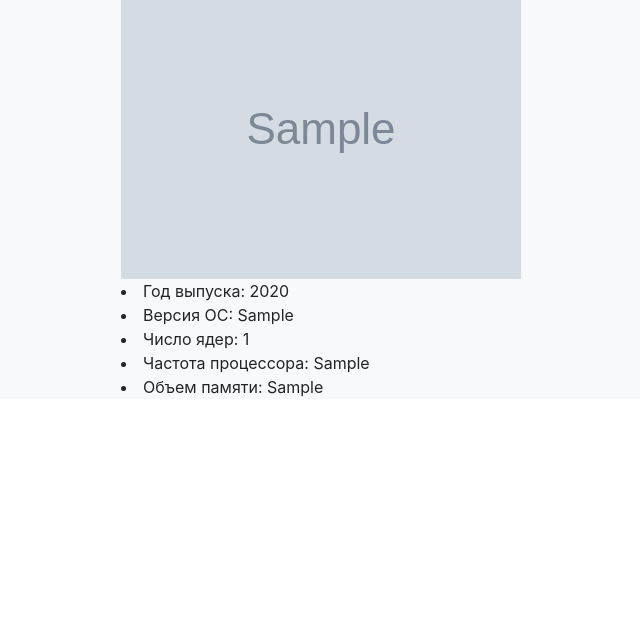
After one commit to 30padavan10/notes, a Django app: page /shop/product/1 in a window 1280 px wide. The commit adds this page. Shown: the part 122-761 px from the top of the page, without its empty margins (59-699 px from the left). Run offline with Django 3.2, Linux system fonts and the light colour scheme; tables that the repository leaves empty hold one stand-in row (values such as "Sample post"); grey boxes marked "Sample" are stand-in pictures; some libraries are stand-ins or nearby versions.

Commit message:
Добавление get_absolute_url в Good, product_detail

```diff
--- a/shop/models.py
+++ b/shop/models.py
@@ -6,24 +6,27 @@ from django.urls import reverse
 
 
 class Good(models.Model):
-	#id = models.UUIDField(primary_key=True, default=uuid.uuid4, editable=False)  Это хорошая альтернатива AutoField для primary key, т.к. база данных не генерирует UUID, хотя наличие uuid рекомендуется. AutoField создается автоматически для каждой модели, если ни одно из полей модели не указывает явно primary key.
-	producer = models.ForeignKey('Producer', on_delete=models.CASCADE)
-	name = models.CharField(max_length=100)
-	dev = (('Смартфон','Смартфон'), ('Ноутбук','Ноутбук'))
-	category = models.CharField(max_length=15, choices=dev, default='Смартфон', blank=True)
-	price = models.DecimalField(max_digits=10, decimal_places=2)
-	description = models.TextField(max_length=1000)
-	image = models.ImageField(null=True, blank=True, upload_to='images', help_text='150x150px', verbose_name='Ссылка картинки')
-	comments = models.ForeignKey('Comment', on_delete=models.CASCADE, null=True, blank=True)
-	sale = models.BooleanField()
-	pub_date = models.DateTimeField(null=True, blank=True)
+        #id = models.UUIDField(primary_key=True, default=uuid.uuid4, editable=False)  Это хорошая альтернатива AutoField для primary key, т.к. база данных не генерирует UUID, хотя наличие uuid рекомендуется. AutoField создается автоматически для каждой модели, если ни одно из полей модели не указывает явно primary key.
+        producer = models.ForeignKey('Producer', on_delete=models.CASCADE)
+        name = models.CharField(max_length=100)
+        dev = (('Смартфон','Смартфон'), ('Ноутбук','Ноутбук'))
+        category = models.CharField(max_length=15, choices=dev, default='Смартфон', blank=True)
+        price = models.DecimalField(max_digits=10, decimal_places=2)
+        description = models.TextField(max_length=1000)
+        image = models.ImageField(null=True, blank=True, upload_to='images', help_text='150x150px', verbose_name='Ссылка картинки')
+        comments = models.ForeignKey('Comment', on_delete=models.CASCADE, null=True, blank=True)
+        sale = models.BooleanField()
+        pub_date = models.DateTimeField(null=True, blank=True)
 
 
-	class Meta:
-		ordering = ['-pub_date']
+        class Meta:
+            ordering = ['-pub_date']
 
-	def __str__(self):
-		return self.name
+        def __str__(self):
+            return self.name
+
+        def get_absolute_url(self):
+            return reverse('product-detail', args=[str(self.id)])
 
 
 class Producer(models.Model):
--- a/shop/templates/shop/list_of_last_goods.html
+++ b/shop/templates/shop/list_of_last_goods.html
@@ -11,7 +11,7 @@
             <h5 class="card-title">{{goods.category}} {{goods.producer}} {{goods.name}}</h5>
             <img src="{{goods.image.url}}" class="mx-auto d-block" alt="" style=" height: 10rem;">
             <p class="card-text">{{goods.description|truncatechars:100}}</p>
-            <a href="{{smart.get_absolute_url}}" class="btn btn-primary">Подробнее</a>
+            <a href="{{goods.get_absolute_url}}" class="btn btn-primary">Подробнее</a>
         </div>
         </div>
         {%endfor%}
@@ -24,6 +24,7 @@
                 <h5 class="card-title">{{goods.category}} {{goods.producer}} {{goods.name}}</h5>
                 <img src="{{goods.image.url}}" class="mx-auto d-block" alt="" style=" height: 10rem;">
 					<p class="card-text">{{goods.description|truncatechars:100}}</p>
+                    <a href="{{goods.get_absolute_url}}" class="btn btn-primary">Подробнее</a>
             </div>
         </div>
         {%endfor%}
--- /dev/null
+++ b/shop/templates/shop/product_detail.html
@@ -0,0 +1,27 @@
+{% extends 'base.html'%}
+
+{% block content%}
+
+    {%if good.category == 'Смартфон'%}
+    <img src="{{good.image.url}}" alt=""
+    <ul>
+        <li>Год выпуска: {{good.smartphone.year}}</li>
+        <li>Версия ОС: {{good.smartphone.version_os}}</li>
+        <li>Число ядер: {{good.smartphone.num_core}}</li>
+        <li>Частота процессора: {{good.smartphone.frequency_cpu}}</li>
+        <li>Объем памяти: {{good.smartphone.memory}}</li>
+    </ul>
+
+    {%else%}
+    <h1>{{good.category}} {{good.producer}} {{good.name}}</h1>
+        <img src="{{good.notebook.image.url}}" alt="">
+        <ul>
+            <li>Версия ОС: {{good.notebook.version_os}}</li>
+            <li>Дисплэй: {{good.notebook.display}}</li>
+            <li>Процессор: {{good.notebook.CPU}}</li>
+            <li>Объем памяти: {{good.notebook.memory}}</li>
+            <li>Видеокарта: {{good.notebook.GPU}}</li>
+            <li>Жесткий диск: {{good.notebook.HDD}}</li>
+        </ul>
+    {%endif%}
+{%endblock%}
--- a/shop/urls.py
+++ b/shop/urls.py
@@ -8,5 +8,6 @@ urlpatterns = [
 	url(r'^smarts$', views.SmartListView.as_view(), name='smart_list'),
 	url(r'^notes$', views.NoteListView.as_view(), name='note_list'),
 	url(r'^smart/(?P<pk>\S+)$', views.GoodSmartDetail.as_view(), name='smart-detail'),
-        url(r'^note/(?P<pk>\S+)$', views.GoodNoteDetail.as_view(), name='note-detail')
+        url(r'^note/(?P<pk>\S+)$', views.GoodNoteDetail.as_view(), name='note-detail'),
+        url(r'^product/(?P<pk>\S+)$', views.GoodDetail.as_view(), name='product-detail')
 ]
--- a/shop/views.py
+++ b/shop/views.py
@@ -35,3 +35,7 @@ class GoodSmartDetail(generic.DetailView):
 
 class GoodNoteDetail(generic.DetailView):
         model = Notebook
+
+class GoodDetail(generic.DetailView):
+        model = Good
+        template_name = 'shop/product_detail.html'
```
